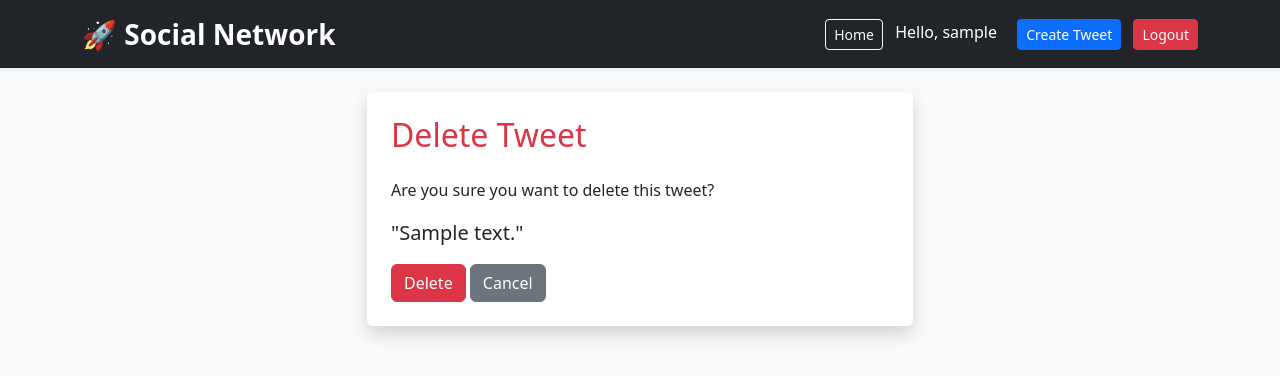
After one commit to Neha-Niphade/Social-Network, a Django app: page /tweet/1/delete/ in a window 1280 px wide. The commit adds this page. Shown: the top 376 px of the page. Run offline with Django 5.2, Linux system fonts and the light colour scheme; a user stored in the database is signed in; tables that the repository leaves empty hold one stand-in row (values such as "Sample post").

Commit message:
Implement secure tweet deletion with ownership authorization

```diff
--- /dev/null
+++ b/tweets/templates/tweets/tweet_confirm_delete.html
@@ -0,0 +1,55 @@
+{% extends "base.html" %}
+
+{% block content %}
+
+<div class="row justify-content-center">
+
+    <div class="col-md-8 col-lg-6">
+
+        <div class="card shadow border-0">
+
+            <div class="card-body p-4">
+
+                <h2 class="text-danger mb-4">
+                    Delete Tweet
+                </h2>
+
+                <p>
+                    Are you sure you want to delete this tweet?
+                </p>
+
+                <blockquote class="blockquote">
+                    "{{ tweet.text }}"
+                </blockquote>
+
+                <form method="POST">
+
+                    {% csrf_token %}
+
+                    <button
+                        type="submit"
+                        class="btn btn-danger">
+
+                        Delete
+
+                    </button>
+
+                    <a
+                        href="{% url 'tweet_list' %}"
+                        class="btn btn-secondary">
+
+                        Cancel
+
+                    </a>
+
+                </form>
+
+            </div>
+
+        </div>
+
+    </div>
+
+</div>
+
+{% endblock %}
--- a/tweets/views.py
+++ b/tweets/views.py
@@ -50,6 +50,27 @@ def tweet_edit(request, tweet_id):
 
     return render(request, "tweets/tweet_form.html", {"form": form})
 
+@login_required
+def tweet_delete(request, tweet_id):
+    # Step 1: Fetch the tweet
+    tweet = get_object_or_404(Tweet, pk=tweet_id)
+
+    # Step 2: Check ownership
+    if tweet.user != request.user:
+        raise PermissionDenied
+
+    # Step 3: Delete only after confirmation
+    if request.method == "POST":
+        tweet.delete()
+        return redirect("tweet_list")
+
+    # Step 4: Show confirmation page
+    return render(
+        request,
+        "tweets/tweet_confirm_delete.html",
+        {"tweet": tweet},
+    )
+
 def register(request):
     if request.method == "POST":
         form = UserCreationForm(request.POST)
--- a/twitter/urls.py
+++ b/twitter/urls.py
@@ -27,8 +27,12 @@ urlpatterns = [
     path(
     "tweet/<int:tweet_id>/edit/",
     views.tweet_edit,
-    name="tweet_edit",
-    ),
+    name="tweet_edit",),
+    path(
+    "tweet/<int:tweet_id>/delete/",
+    views.tweet_delete,
+    name="tweet_delete",),
     path("register/", views.register, name="register"),
     path('accounts/', include('django.contrib.auth.urls')),
+
 ]
```
Also changed, not shown: tweets/templates/tweets/home.html (+5 -3 lines).
